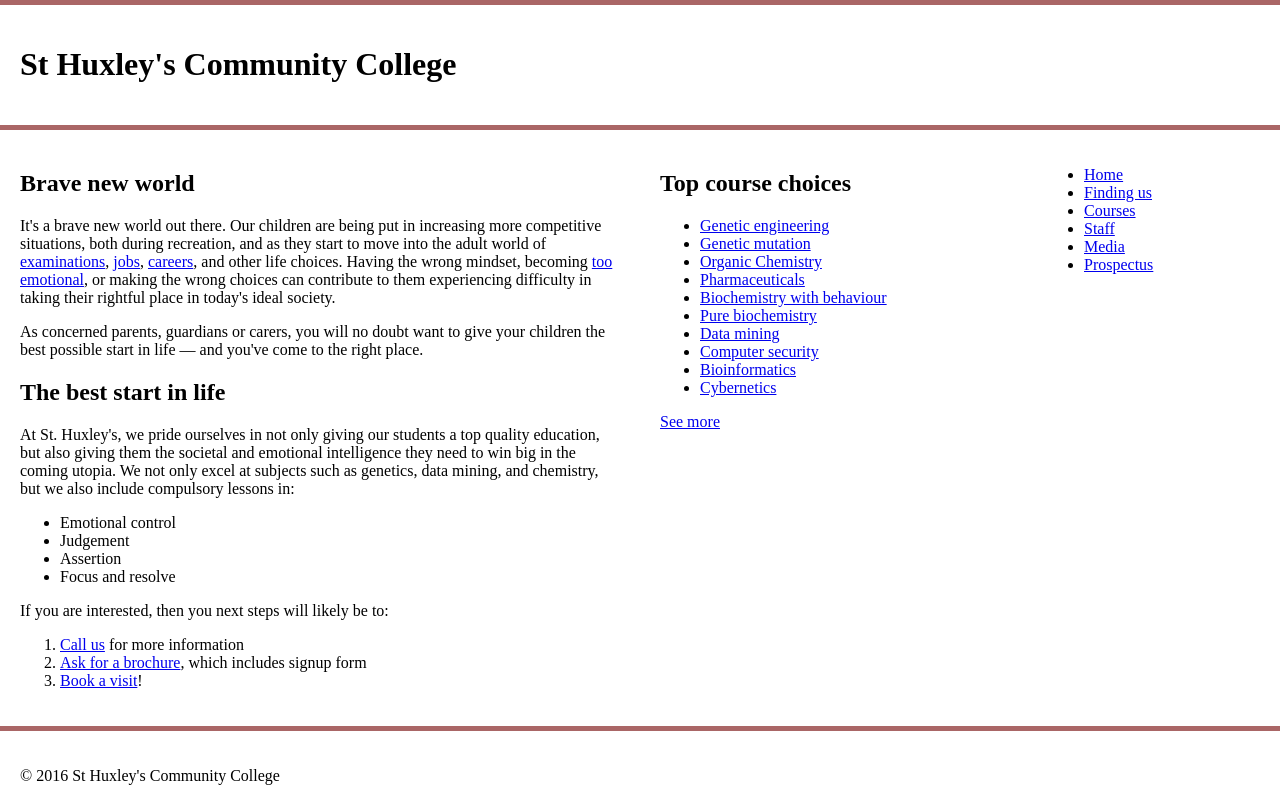
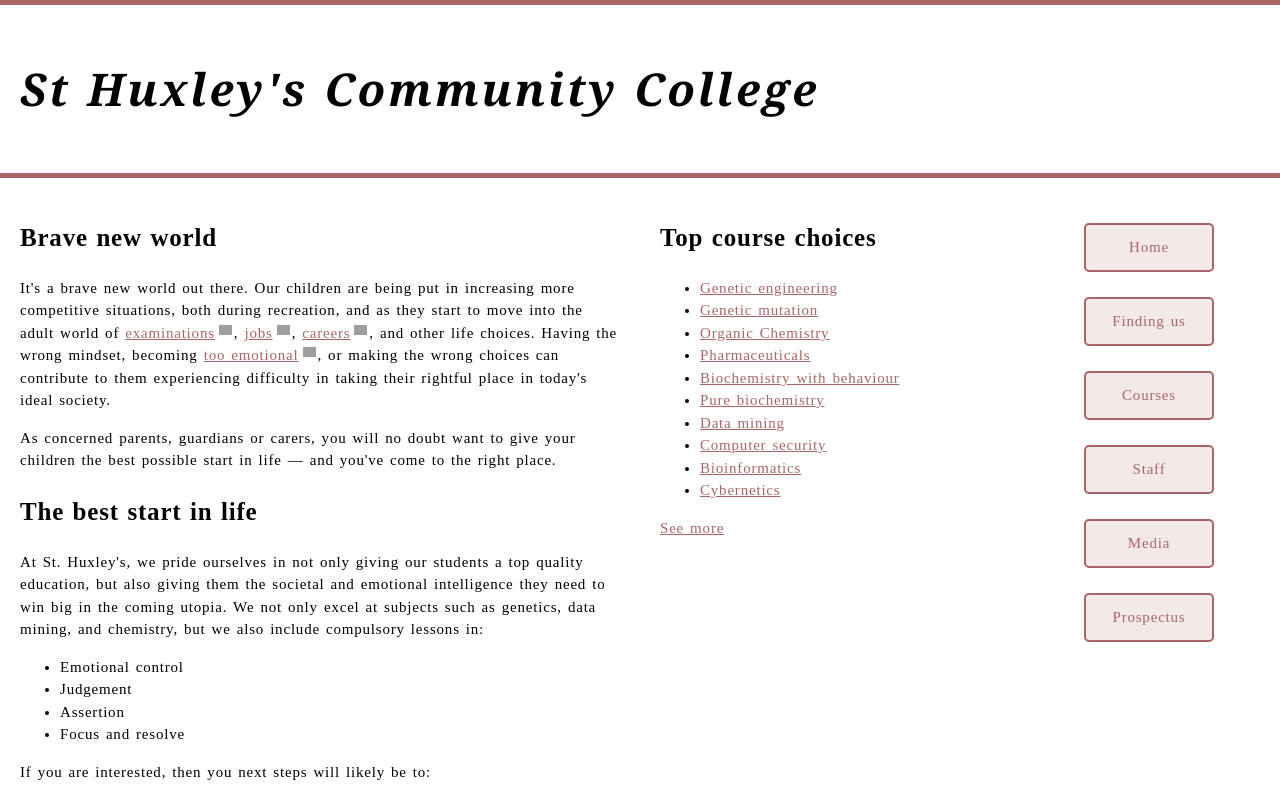
Before and after one commit to rashim19/rashim19.github.io, a plain HTML site: page Lab3/part3/index.html in a window 1280 px wide. Shown: the top 795 px of the page. Drawn offline with Linux system fonts and the light colour scheme; grey boxes are pictures that could not be loaded.

Commit message:
alot of changes in the website
added blocks, hover, and the color styles in the website

```diff
--- a/Lab3/part3/index.html
+++ b/Lab3/part3/index.html
@@ -1,3 +1,9 @@
+<!--
+	Name: Rashim
+	File: index.html
+	Date:26 feb 2024
+	editing the website and  adding some new features to it.
+  -->
 <!DOCTYPE html>
 <html lang="en-US">
   <head>
@@ -5,11 +11,13 @@
     <meta name="viewport" content="width=device-width">
     <title>St Huxley's Community College</title>
     <link href="style.css" type="text/css" rel="stylesheet">
+    <link href="https://fonts.googleapis.com/css2? family = PT+Serif&display=swap" rel="stylesheet">
+    <link href="https://fonts.googleapis.com/css2?family=Noto+Serif:ital,wght@1,700&display=swap"  rel="stylesheet">
   </head>
   <body>
 
   <header>
-    <h1>St Huxley's Community College</h1>
+    <h1 class="h">St Huxley's Community College</h1>
   </header>
 
   <section>
--- a/Lab3/part3/style.css
+++ b/Lab3/part3/style.css
@@ -25,6 +25,7 @@ aside {
 nav {
   float: left;
   width: 20%;
+  box-sizing: border-box;
 }
 
 footer {
@@ -43,3 +44,72 @@ header, footer {
 }
 
 /* WRITE YOUR CODE BELOW HERE */
+html{
+  font-family: 'Noto Serif', serif;
+  font-size: 10px;
+  position: relative;
+}
+body{
+  font-size:1.5rem ;
+  font-family: 'PT Serif', serif;
+  line-height:1.5;
+  letter-spacing:0.08rem ;
+  word-spacing: 0.15rem;
+}
+h1{
+  font-size: 4.5rem;
+}
+h2{
+  font-size: 2.5rem;
+}
+.h{
+  font-family: 'Noto Serif', serif;
+  letter-spacing:0.3rem ;
+}
+section .h + p {
+  text-indent: 2rem;
+}
+a:link, a:active {
+  color:#a66;
+
+}
+a:hover, a:visited {
+   color:rgb(216, 60, 60);
+
+  text-decoration: none;
+
+}
+a:focus{
+   outline:none ;
+}
+section p a::after{
+  display:inline-block;
+  height:1.3rem;
+  width:1.3rem;
+  margin: 0 2px 0 4px;
+  content: "";
+  background:url(https://raw.githubusercontent.com/mdn/learning-area/master/css/styling-text/typesetting-a-homepage-start/external-link-52.png) no-repeat 0 0;
+  background-size: 100% auto;
+}
+nav ul li a{
+  display: block;
+  border-radius: 5px;
+  text-decoration: none;
+  border: 2px solid #a66;
+  text-align: center;
+  background-color: rgba(170, 102, 102, 0.145);
+  padding: 0rem;
+}
+nav ul li a:hover{
+  background-color: rgba(170, 102, 102, 0.37);
+}
+nav ul li{
+  list-style: none;
+  width: 13rem;
+   margin: 25px 0 25px 0;
+   line-height: 3;
+}
+section li, aside ul li{
+  line-height: inherit;
+list-style-type: initial;
+}
```
